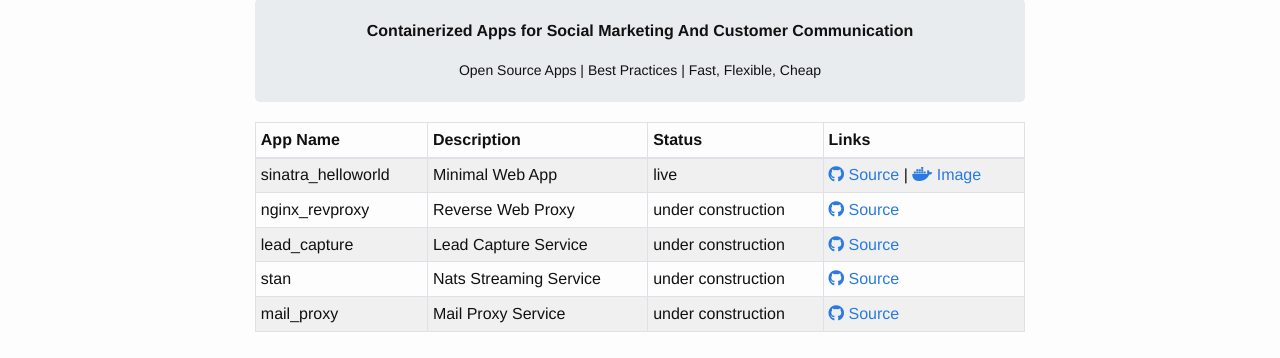
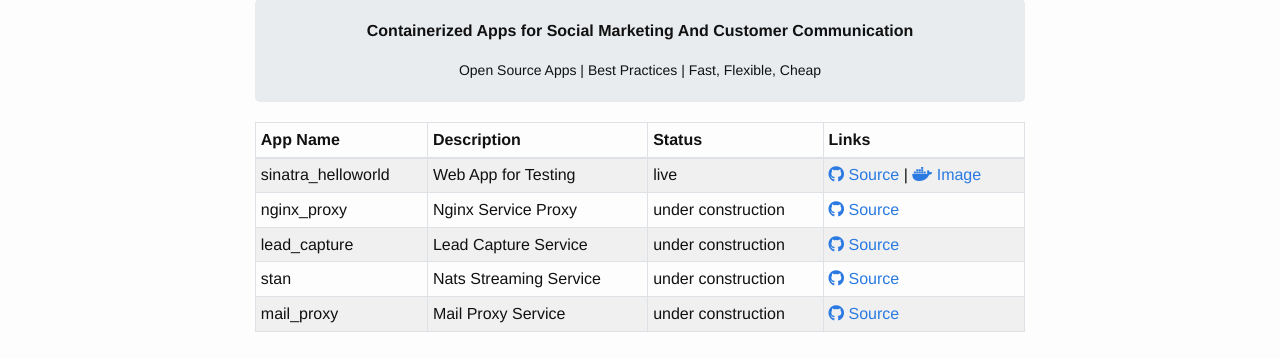
Before and after one commit to casmacc/website, a Jekyll site: the page built from docs/index.html, in a window 1280 px wide. Shown: the part 84-442 px from the top of the page. Built offline with Jekyll 4.4.1, drawn with Linux system fonts in a browser that asks for light colours; nearby versions of some CDN libraries; the list of posts is cut into pages by our own code.

Commit message:
Update home page

```diff
--- a/docs/index.html
+++ b/docs/index.html
@@ -24,7 +24,7 @@ layout: default
   <tbody>
     <tr>
       <td>sinatra_helloworld</td>
-      <td>Minimal Web App</td>
+      <td>Web App for Testing</td>
       <td>live</td>
       <td>
         <a href=https://github.com/casmacc/sinatra_helloworld target='_blank'>
@@ -37,11 +37,11 @@ layout: default
       </td>
     </tr>
     <tr>
-      <td>nginx_revproxy</td>
-      <td>Reverse Web Proxy</td>
+      <td>nginx_proxy</td>
+      <td>Nginx Service Proxy</td>
       <td>under construction</td>
       <td>
-        <a href=https://github.com/casmacc/nginx_revproxy target='_blank'>
+        <a href=https://github.com/casmacc/nginx_proxy target='_blank'>
           <i class='fab fa-github'></i> Source
         </a>
     </tr>
```
